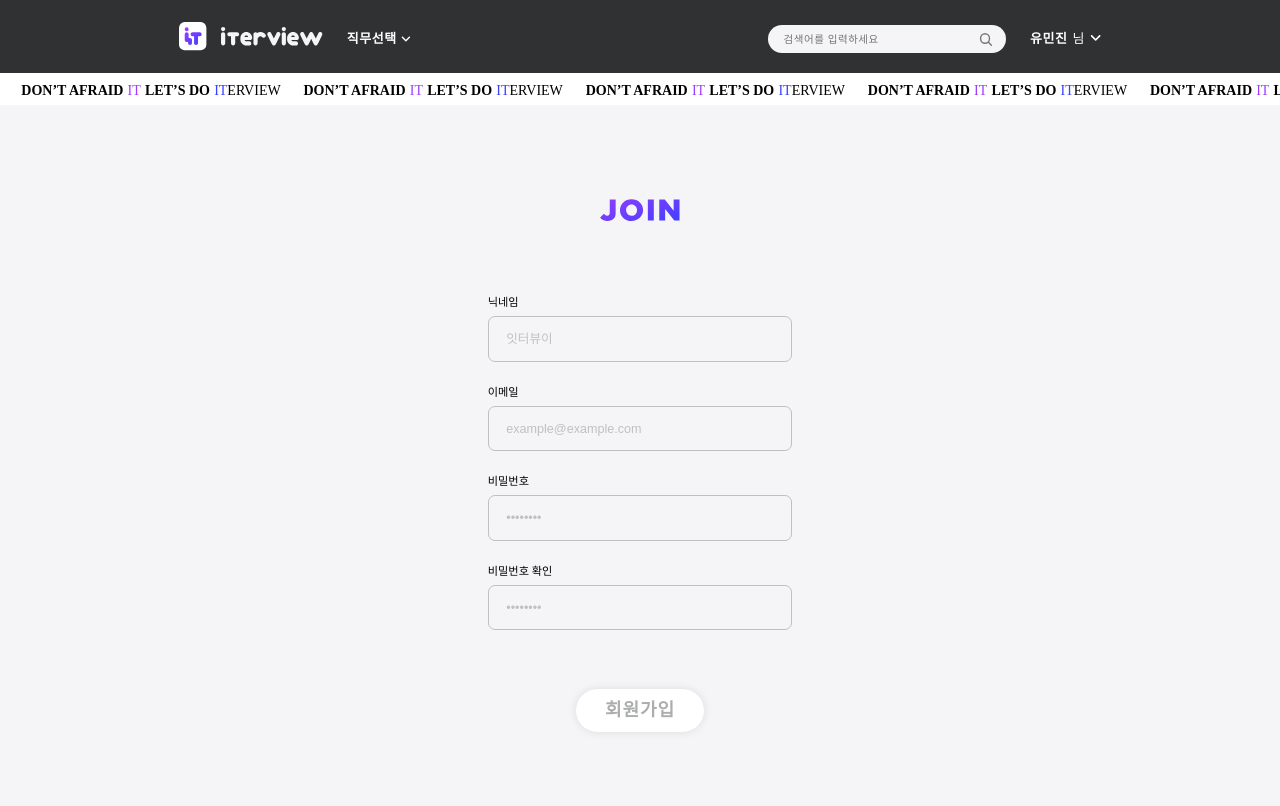
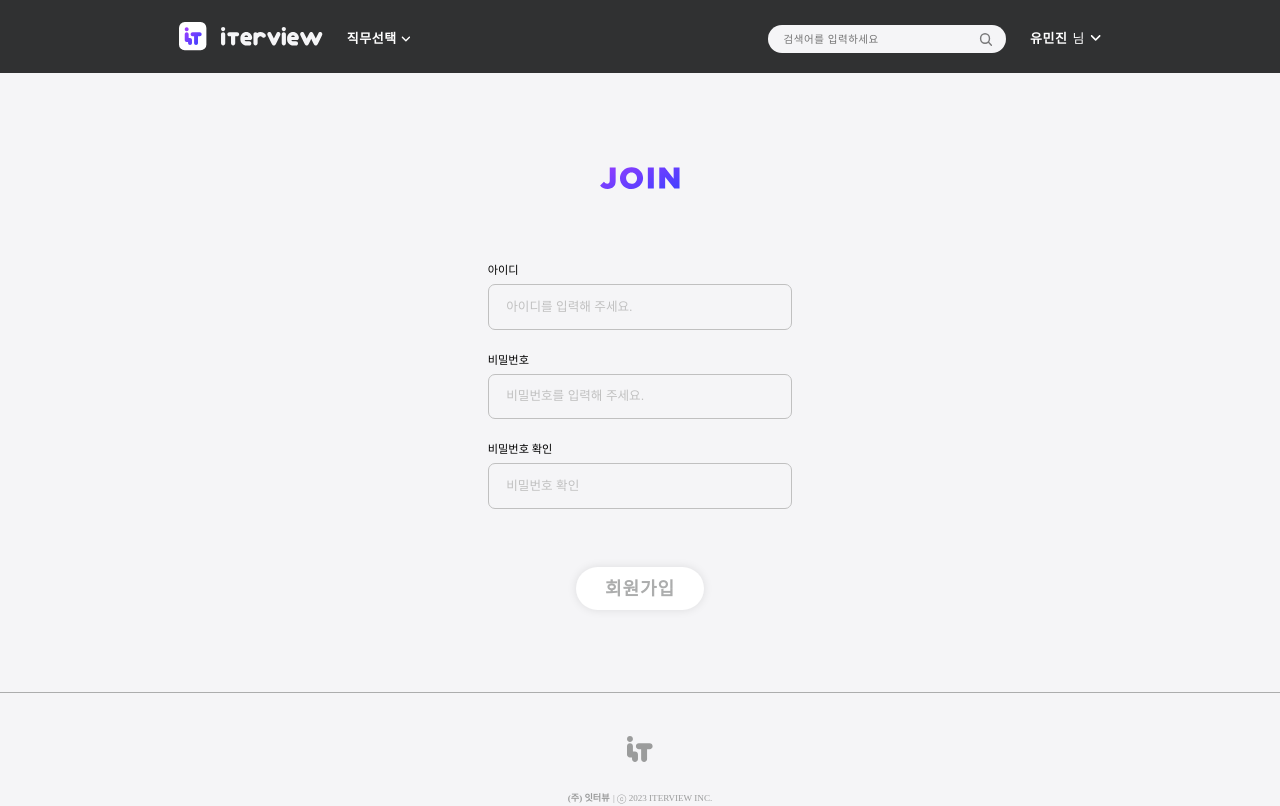
Before and after one commit to BLACKPINK-SLJY/Iterview-FE, a React (Create React App) app: page /signup in a window 1280 px wide. Shown: the top 806 px of the page. Built offline with nearby package versions, Linux system fonts and the light colour scheme.

Commit message:
fix: 로그인 회원가입 디자인 수정

```diff
--- a/src/pages/Login.jsx
+++ b/src/pages/Login.jsx
@@ -24,14 +24,13 @@ function Login() {
   return (
     <>
     <Nav />
-    <AnimationBar />
     <FormStyle>
       <LoginImg src={LoginS} alt='login' />
       <LoginEmailBoxLayout>
-                <div>이메일</div>
+                <div>아이디</div>
                 <PlaceholderStyle
-                    placeholder='example@example.com'
-                    type="email"
+                    placeholder='아이디를 입력해 주세요.'
+                    type="text"
                     value={email}
                     onChange={(e) => {
                         setEmail(e.target.value);
@@ -41,7 +40,7 @@ function Login() {
             <LoginPasswordBoxLayout>
                 <div>비밀번호</div>
                 <PlaceholderStyle
-                    placeholder='••••••••'
+                    placeholder='비밀번호를 입력해 주세요.'
                     type="password"
                     value={password}
                     onChange={(e) => {
--- a/src/pages/Signup.jsx
+++ b/src/pages/Signup.jsx
@@ -18,13 +18,12 @@ function Signup() {
   return (
     <>
     <Nav />
-    <AnimationBar />
     <FormStyle>
       <JoinImg src={SignUpImg} alt='login' />
           <LoginEmailBoxLayout>
-            <div>닉네임</div>
+            <div>아이디</div>
               <PlaceholderStyle
-                  placeholder='잇터뷰이'
+                  placeholder='아이디를 입력해 주세요.'
                   type='text'
                   value={username}
                   onChange={(e) => {
@@ -32,21 +31,10 @@ function Signup() {
                   }}
               />
           </LoginEmailBoxLayout>
-          <LoginPasswordBoxLayout>
-                <div>이메일</div>
-                <PlaceholderStyle
-                    placeholder='example@example.com'
-                    type="email"
-                    value={email}
-                    onChange={(e) => {
-                        setEmail(e.target.value);
-                    }}
-                />
-            </LoginPasswordBoxLayout>
             <LoginPasswordBoxLayout>
                 <div>비밀번호</div>
                 <PlaceholderStyle
-                    placeholder='••••••••'
+                    placeholder='비밀번호를 입력해 주세요.'
                     type="password"
                     value={password}
                     onChange={(e) => {
@@ -57,7 +45,7 @@ function Signup() {
             <LoginPasswordBoxLayout>
                 <div>비밀번호 확인</div>
                 <PlaceholderStyle
-                    placeholder='••••••••'
+                    placeholder='비밀번호 확인'
                     type="password"
                     value={passwordConfirm}
                     onChange={(e) => {
```
